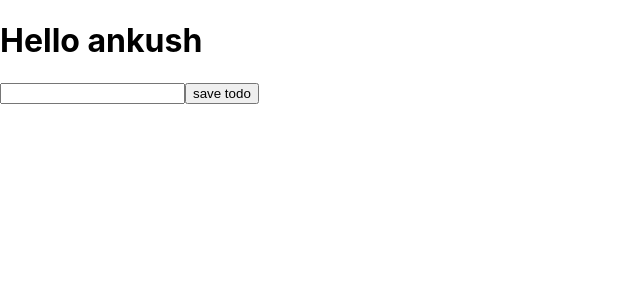
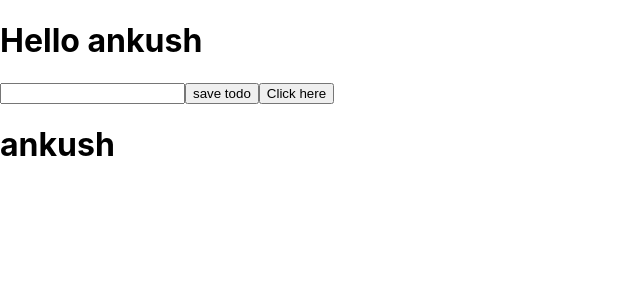
Before and after one commit to ankushpille/my-contrib-react-app, a React (Create React App) app: page / in a window 1280 px wide. Shown: the top 300 px of the page, without its empty margins (0-640 px from the left). Built offline with nearby package versions, Linux system fonts and the light colour scheme.

Commit message:
normal toggle using state

```diff
--- a/src/App.js
+++ b/src/App.js
@@ -18,6 +18,11 @@ import CreateTodoList from "./Create";
 function App() {
   const [count,setCount] = useState(0);
   const [somestate,setSomeState] = useState(true);
+  const [name,setName] = useState("ankush");
+
+  const handleClick = () => {
+    setName((prevName) => prevName == 'ankush' ? 'codewithankush' : 'ankush');
+  }
 
 
 
@@ -33,11 +38,15 @@ function App() {
   //   setSomeState(!somestate);
   // }
 
+
+
   return (
     <>
       {/* <countContext.Provider value={{count}}> */}
      <h1>Hello ankush</h1>
      <CreateTodoList/>
+     <button onClick={handleClick}>Click here</button>
+     <h1>{name}</h1>
     </>
   );
 }
```
